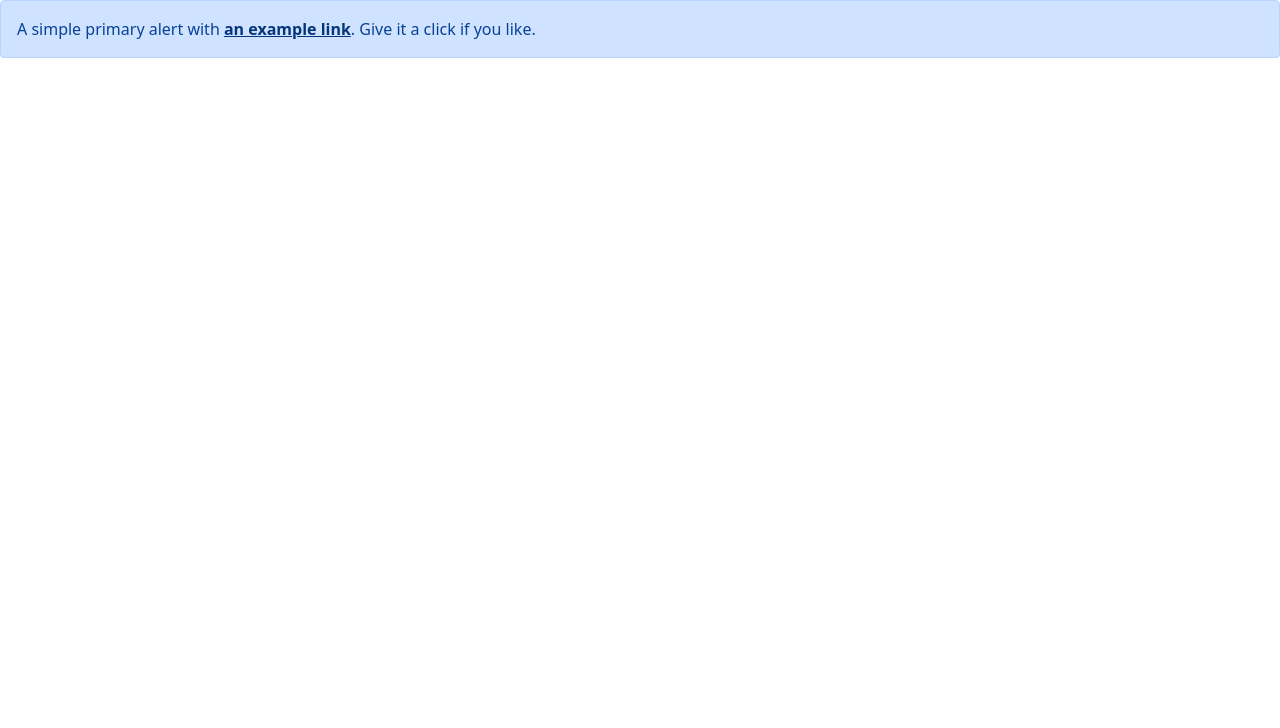
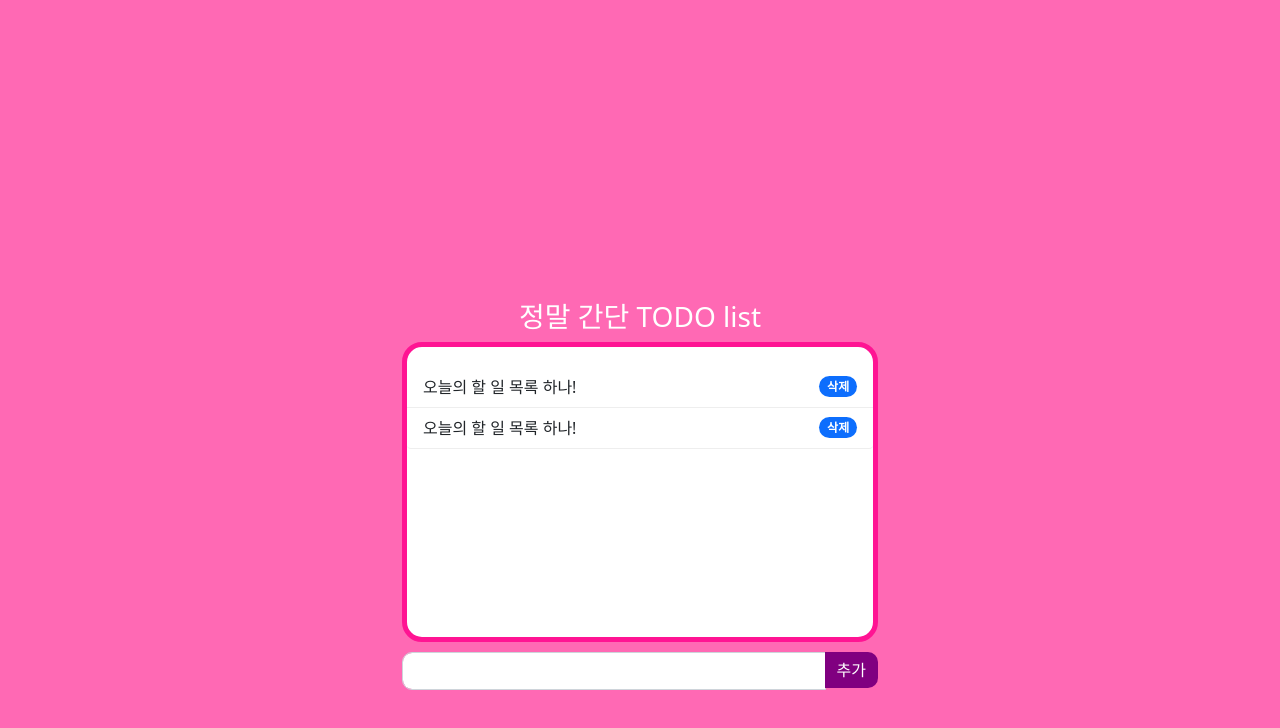
Before and after one commit to qwer20540/web-study, a plain HTML site: page todo-list/main.html in a window 1280 px wide. Drawn offline with nearby package versions, Linux system fonts and the light colour scheme.

Commit message:
bootstrap

```diff
--- a/todo-list/main.css
+++ b/todo-list/main.css
@@ -1,19 +1,45 @@
-@import url('https://fonts.googleapis.com/css2?family=Nunito&display=swap');
-
-.layout {
-    background-color:skyblue;
-    width:300px;
-    height:300px;
-    border:2px solid #000;
-    border-radius:20px; ;
+body {
+    background-color:hotpink;
 }
 
-.title {
+#container {
+    width:500px;
+    margin-top:300px;
+    text-align:center;
+}
+
+#title {
     color:#fff;
-    font-size:200%;
-    font-weight:bold;
-    text-align:center;
-    margin-top:100px;
-    padding-top:50px;
-    font-family: 'Nunito', sans-serif;
 }
+
+#sub-container {
+    width:100%;
+    height:300px;
+    background-color:#fff;
+    border:5px solid deeppink;
+    border-radius:20px;
+}
+
+#list-group {
+    padding-top:20px;
+}
+
+.list-group-item {
+    border:none !important;
+    border-bottom:1px solid #eee !important;
+}
+
+#input-group {
+    margin-top:10px;
+}
+
+#input-area {
+    border-radius:10px 0 0 10px;
+}
+
+#button-area {
+    border:none;
+    border-radius:0 10px 10px 0;
+    background-color:purple;
+    color:#fff;
+}
--- a/todo-list/main.html
+++ b/todo-list/main.html
@@ -3,19 +3,37 @@
 <head>
     <meta charset="UTF-8">
     <meta name="viewport" content="width=device-width, initial-scale=1.0">
-    <link rel="stylesheet" href="./main.css">
     <title>Document</title>
     <link rel="preconnect" href="https://fonts.googleapis.com">
     <link rel="preconnect" href="https://fonts.gstatic.com" crossorigin>
     <link href="https://fonts.googleapis.com/css2?family=Nunito&display=swap" rel="stylesheet">
     <!-- CSS only -->
     <link href="https://cdn.jsdelivr.net/npm/bootstrap@5.1.0/dist/css/bootstrap.min.css" rel="stylesheet" integrity="sha384-KyZXEAg3QhqLMpG8r+8fhAXLRk2vvoC2f3B09zVXn8CA5QIVfZOJ3BCsw2P0p/We" crossorigin="anonymous">
+    <link rel="stylesheet" href="main.css">
     <!-- JavaScript Bundle with Popper -->
     <script src="https://cdn.jsdelivr.net/npm/bootstrap@5.1.0/dist/js/bootstrap.bundle.min.js" integrity="sha384-U1DAWAznBHeqEIlVSCgzq+c9gqGAJn5c/t99JyeKa9xxaYpSvHU5awsuZVVFIhvj" crossorigin="anonymous"></script>
 </head>
 <body>
-    <div class="alert alert-primary" role="alert">
-        A simple primary alert with <a href="#" class="alert-link">an example link</a>. Give it a click if you like.
+    <div class="container" id="container">
+        <h3 id="title">정말 간단 TODO list</h3>
+        <div id ="sub-container">
+            <ul class="list-group" id="list-group">
+                <li class="list-group-item d-flex justify-content-between align-items-center" id="list-group-item">
+                    오늘의 할 일 목록 하나!
+                  <span class="badge bg-primary rounded-pill">삭제</span>
+                </li>
+                <li class="list-group-item d-flex justify-content-between align-items-center" id="list-group-item">
+                    오늘의 할 일 목록 하나!
+                  <span class="badge bg-primary rounded-pill">삭제</span>
+                </li>
+              </ul>
+        </div>
+        <div class="input-group mb-3" id="input-group">
+            <input type="text" class="form-control" id="input-area">
+            <div class="input-group-append">
+                <button class="btn btn-outline-secondary" type="button" id="button-area">추가</button>
+            </div>
+          </div>
     </div>
 </body>
 </html>
```
